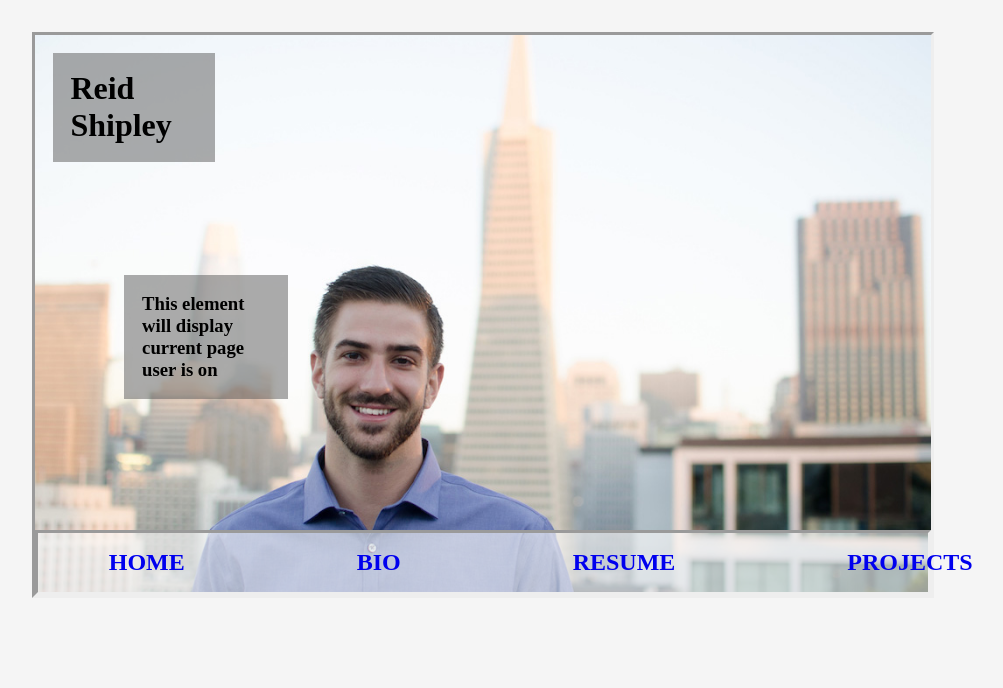
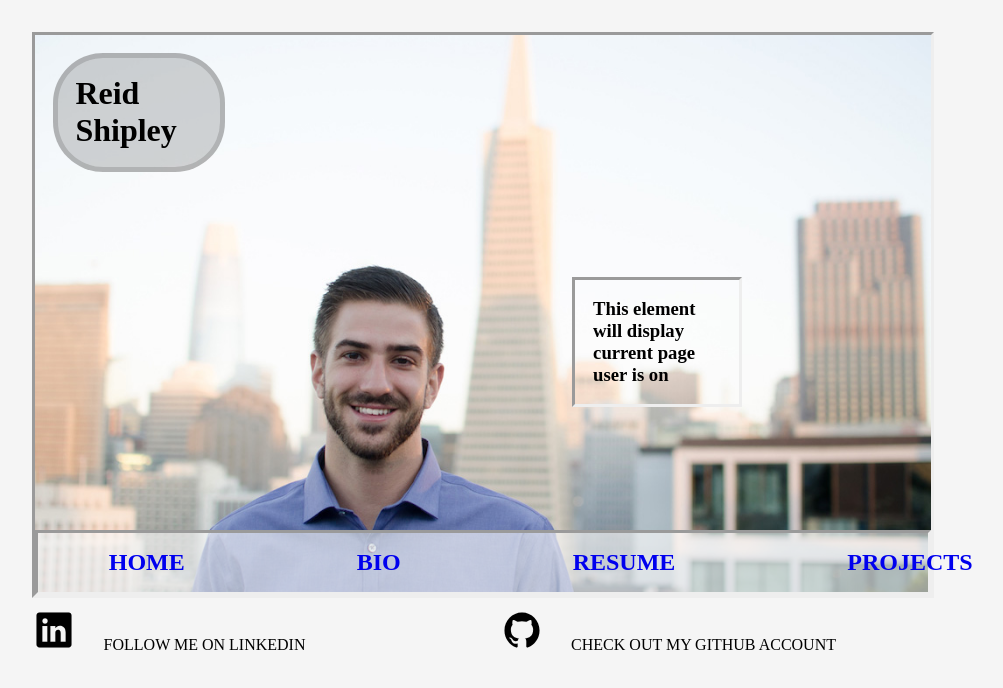
Before and after one commit to billiam95/Project_Portfolio, a plain HTML site: page Personal_website/Home.html in a window 1280 px wide. Shown: the top 688 px of the page, without its empty margins (166-1169 px from the left). Drawn offline with nearby package versions, Linux system fonts and the light colour scheme.

Commit message:
some stuff on home page, not sure

```diff
--- a/Personal_website/Home.html
+++ b/Personal_website/Home.html
@@ -28,7 +28,11 @@
 
     <footer>
       <ion-icon name="logo-linkedin" href=></ion-icon>
-
+      <p id = "followme">FOLLOW ME ON LINKEDIN</p>
+      <ion-icon name="logo-github"></ion-icon>
+      <p id = "followme">CHECK OUT MY GITHUB ACCOUNT</p>
     </footer>
+    <script type="module" src="https://unpkg.com/ionicons@5.5.2/dist/ionicons/ionicons.esm.js"></script>
+  <script nomodule src="https://unpkg.com/ionicons@5.5.2/dist/ionicons/ionicons.js"></script>
   </body>
 </html>
--- a/Personal_website/style.css
+++ b/Personal_website/style.css
@@ -31,21 +31,24 @@ width: 9.9vw;
 margin-left: 2%;
 margin-top: 2%;
 margin-bottom: 0;
-background-color: rgba(90, 90, 90, 0.5);
+background-color: rgba(90, 90, 90, 0.25);
+border: 5px solid rgba(90, 90, 90, 0.25);
+border-radius: 50px;
 /* border-bottom-right-radius: 80%;
 border-bottom-left-radius: 80%;
 border-top-right-radius: 80%;
 border-top-left-radius: 80%; */
+
 }
 
 #current-page {
   padding-left: 2%;
-  background-color: rgba(90, 90, 90, 0.5);
+  border-style: inset;
   padding-top: 2%;
   padding-bottom: 2%;
   padding-right: 2%;
   width: 10vw;
-  margin-left: 10%;
+  margin-left: 60%;
   margin-top: 0;
 }
 
@@ -69,3 +72,15 @@ a#navlink {
   font-size: 1.5em;
   font-weight: bold;
 }
+
+ion-icon {
+  font-size: 2.5em;
+  text-align: center;
+  margin-left: 15vw;
+  margin-top: 1%;
+}
+
+p#followme {
+  margin-left: 2vw;
+  display: inline-block;
+}
```
